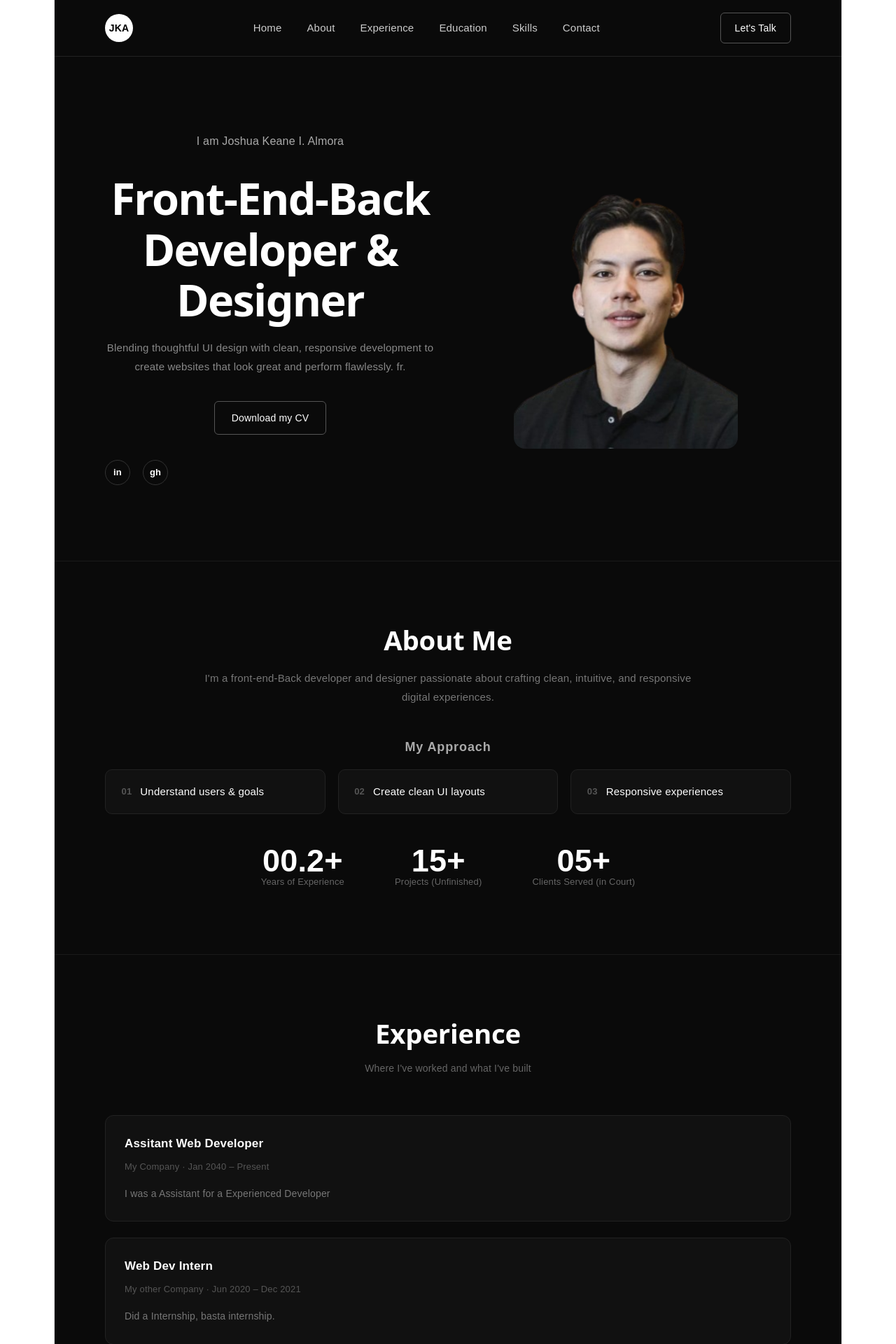
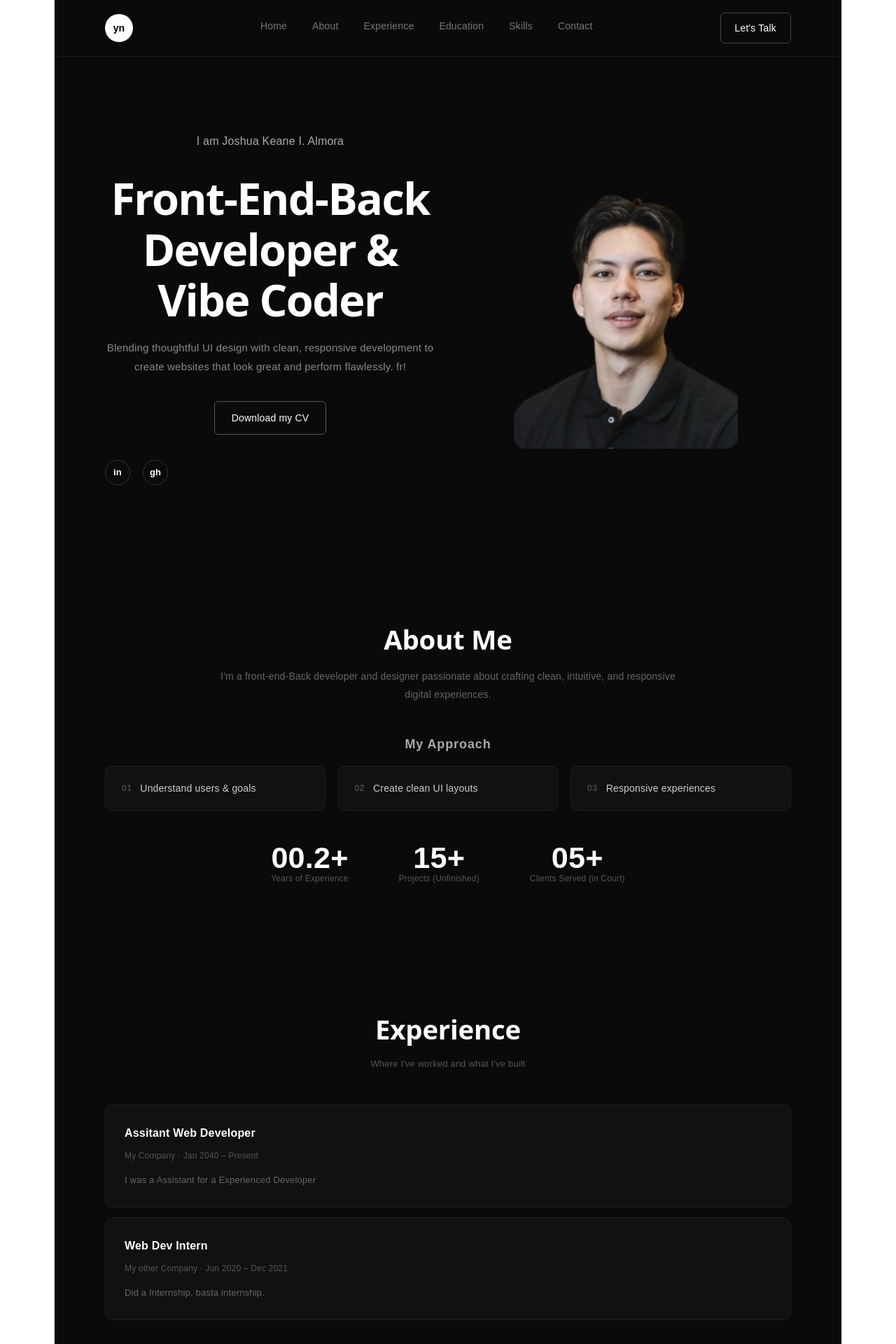
Before and after one commit to Qpal-max/cc14, a React (Vite) app: page / in a window 1280 px wide. Shown: the top 1920 px of the page at 70% size. Built offline with nearby package versions, Linux system fonts and the light colour scheme.

Commit message:
updated newnew

```diff
--- a/src/App.jsx
+++ b/src/App.jsx
@@ -1,5 +1,6 @@
 import React from 'react';
 import './index.css';  // Make sure this imports the Tailwind styles
+
 
 import Navbar from "./components/Navbar";
 import Hero from "./components/Hero";
--- a/src/Data.js
+++ b/src/Data.js
@@ -1,7 +1,7 @@
 const DATA = {
   name: "Joshua Keane I. Almora",
-  role: "Front-End-Back Developer & Designer",
-  tagline: "Blending thoughtful UI design with clean, responsive development to create websites that look great and perform flawlessly. fr.",
+  role: "Front-End-Back Developer & Vibe Coder",
+  tagline: "Blending thoughtful UI design with clean, responsive development to create websites that look great and perform flawlessly. fr!",
   linkedin: "https://linkedin.com",
   github: "https://github.com",
   cvLink: "/cv.pdf",
--- a/src/components/AboutMe.jsx
+++ b/src/components/AboutMe.jsx
@@ -2,25 +2,23 @@ import DATA from "../Data";
 
 export default function AboutMe() {
   return (
-    <section id="about" style={styles.section}>
-      <h2 style={styles.title}>About Me</h2>
-      <p style={styles.about}>{DATA.about}</p>
-
-      <p style={styles.approachLabel}>My Approach</p>
-      <div style={styles.approachGrid}>
+    <section style={s.section}>
+      <h2 style={s.title}>About Me</h2>
+      <p style={s.about}>{DATA.about}</p>
+      <p style={s.approachLabel}>My Approach</p>
+      <div style={s.grid}>
         {DATA.approach.map((a, i) => (
-          <div key={a} style={styles.approachCard}>
-            <span style={styles.num}>0{i + 1}</span>
-            <span style={{ color: "#fff", fontSize: 15 }}>{a}</span>
+          <div key={a} style={s.card}>
+            <span style={s.num}>0{i + 1}</span>
+            <span style={{ color: "#ccc", fontSize: 14 }}>{a}</span>
           </div>
         ))}
       </div>
-
-      <div style={styles.statsRow}>
-        {DATA.stats.map((s) => (
-          <div key={s.label} style={styles.statItem}>
-            <span style={styles.statValue}>{s.value}</span>
-            <span style={styles.statLabel}>{s.label}</span>
+      <div style={s.stats}>
+        {DATA.stats.map((st) => (
+          <div key={st.label} style={{ textAlign: "center" }}>
+            <div style={s.statVal}>{st.value}</div>
+            <div style={s.statLbl}>{st.label}</div>
           </div>
         ))}
       </div>
@@ -28,22 +26,15 @@ export default function AboutMe() {
   );
 }
 
-const styles = {
-  section: { padding: "5rem 4rem", borderTop: "1px solid #1a1a1a", textAlign: "center" },
-  title: { fontSize: "clamp(1.8rem, 3vw, 2.5rem)", fontWeight: 700, color: "#fff", marginBottom: "1rem" },
-  about: { color: "#777", fontSize: 15, lineHeight: 1.8, maxWidth: 700, margin: "0 auto 2.5rem" },
-  approachLabel: { color: "#aaa", fontWeight: 600, marginBottom: "1rem", letterSpacing: "0.05em" },
-  approachGrid: {
-    display: "grid", gridTemplateColumns: "repeat(auto-fit, minmax(200px, 1fr))",
-    gap: "1rem", marginBottom: "3rem", textAlign: "left",
-  },
-  approachCard: {
-    background: "#111", border: "1px solid #222", borderRadius: 10,
-    padding: "1rem 1.25rem", display: "flex", alignItems: "center", gap: 12,
-  },
-  num: { color: "#555", fontSize: 13, fontWeight: 700 },
-  statsRow: { display: "flex", justifyContent: "center", gap: "4rem" },
-  statItem: { display: "flex", flexDirection: "column", alignItems: "center" },
-  statValue: { fontSize: "2.5rem", fontWeight: 700, color: "#fff" },
-  statLabel: { color: "#666", fontSize: 13, marginTop: 4 },
+const s = {
+  section: { padding: "5rem 4rem", textAlign: "center", animation: "fadeIn .4s ease" },
+  title: { fontSize: "clamp(1.8rem,3vw,2.5rem)", fontWeight: 700, color: "#fff", marginBottom: "1rem" },
+  about: { color: "#666", fontSize: 14, lineHeight: 1.8, maxWidth: 680, margin: "0 auto 2.5rem" },
+  approachLabel: { color: "#aaa", fontWeight: 600, marginBottom: "1rem", letterSpacing: ".05em" },
+  grid: { display: "grid", gridTemplateColumns: "repeat(auto-fit,minmax(180px,1fr))", gap: "1rem", marginBottom: "3rem", textAlign: "left" },
+  card: { background: "#111", border: "1px solid #1f1f1f", borderRadius: 10, padding: "1rem 1.25rem", display: "flex", alignItems: "center", gap: 12, transition: "border-color .2s" },
+  num: { color: "#444", fontSize: 13, fontWeight: 700 },
+  stats: { display: "flex", justifyContent: "center", gap: "4rem" },
+  statVal: { fontSize: "2.4rem", fontWeight: 700, color: "#fff" },
+  statLbl: { color: "#555", fontSize: 12, marginTop: 4 },
 };
--- a/src/components/Contact.jsx
+++ b/src/components/Contact.jsx
@@ -1,15 +1,36 @@
+import { useState } from "react";
 import DATA from "../Data";
 
 export default function Contact() {
+  const [copied, setCopied] = useState(null);
+  const [hovered, setHovered] = useState(null);
+
+  const handleCopy = (value, label) => {
+    navigator.clipboard.writeText(value);
+    setCopied(label);
+    setTimeout(() => setCopied(null), 1500);
+  };
+
   return (
-    <section id="contact" style={styles.section}>
-      <h2 style={styles.title}>Contact</h2>
-      <p style={styles.sub}>Let's work together</p>
-      <div style={styles.grid}>
+    <section style={s.section}>
+      <h2 style={s.title}>Contact</h2>
+      <p style={s.sub}>Click any card to copy</p>
+      <div style={s.grid}>
         {DATA.contact.map((c) => (
-          <div key={c.label} style={styles.card}>
-            <p style={styles.label}>{c.label}</p>
-            <p style={styles.value}>{c.value}</p>
+          <div
+            key={c.label}
+            onClick={() => handleCopy(c.value, c.label)}
+            style={{
+              ...s.card,
+              borderColor: hovered === c.label ? "#444" : "#1f1f1f",
+              transform: hovered === c.label ? "translateY(-3px)" : "translateY(0)",
+            }}
+            onMouseEnter={() => setHovered(c.label)}
+            onMouseLeave={() => setHovered(null)}
+          >
+            <p style={s.label}>{c.label}</p>
+            <p style={s.value}>{c.value}</p>
+            {copied === c.label && <p style={s.copied}>Copied!</p>}
           </div>
         ))}
       </div>
@@ -17,12 +38,13 @@ export default function Contact() {
   );
 }
 
-const styles = {
-  section: { padding: "5rem 4rem", borderTop: "1px solid #1a1a1a", textAlign: "center" },
-  title: { fontSize: "clamp(1.8rem, 3vw, 2.5rem)", fontWeight: 700, color: "#fff", marginBottom: "0.75rem" },
-  sub: { color: "#666", fontSize: 14, marginBottom: "3rem" },
-  grid: { display: "grid", gridTemplateColumns: "repeat(auto-fit, minmax(200px, 1fr))", gap: "1rem", textAlign: "left" },
-  card: { background: "#111", border: "1px solid #222", borderRadius: 12, padding: "1.25rem" },
-  label: { color: "#555", fontSize: 11, textTransform: "uppercase", letterSpacing: "0.08em", marginBottom: 6 },
-  value: { color: "#fff", fontSize: 14, fontWeight: 500 },
+const s = {
+  section: { padding: "5rem 4rem", textAlign: "center", animation: "fadeIn .4s ease" },
+  title: { fontSize: "clamp(1.8rem,3vw,2.5rem)", fontWeight: 700, color: "#fff", marginBottom: ".75rem" },
+  sub: { color: "#555", fontSize: 13, marginBottom: "2.5rem" },
+  grid: { display: "grid", gridTemplateColumns: "repeat(auto-fit,minmax(180px,1fr))", gap: ".75rem", textAlign: "left" },
+  card: { background: "#111", border: "1px solid", borderRadius: 10, padding: "1.1rem", cursor: "pointer", transition: "border-color .2s, transform .2s" },
+  label: { color: "#444", fontSize: 11, textTransform: "uppercase", letterSpacing: ".07em", marginBottom: 5 },
+  value: { color: "#ccc", fontSize: 13, fontWeight: 500 },
+  copied: { color: "#4ade80", fontSize: 12, marginTop: 6 },
 };
--- a/src/components/Education.jsx
+++ b/src/components/Education.jsx
@@ -1,30 +1,39 @@
+import { useState } from "react";
 import DATA from "../Data";
 
 export default function Education() {
+  const [hovered, setHovered] = useState(null);
+
   return (
-    <section id="education" style={styles.section}>
-      <h2 style={styles.title}>Education</h2>
-      <p style={styles.sub}>My academic background</p>
-      <div style={styles.list}>
-        {DATA.education.map((e) => (
-          <div key={e.degree} style={styles.card}>
-            <h3 style={styles.cardTitle}>{e.degree}</h3>
-            <p style={styles.meta}>{e.school} · {e.period}</p>
-            <p style={styles.desc}>{e.details}</p>
-          </div>
-        ))}
-      </div>
+    <section style={s.section}>
+      <h2 style={s.title}>Education</h2>
+      <p style={s.sub}>My academic background</p>
+      {DATA.education.map((e, i) => (
+        <div
+          key={e.degree}
+          style={{
+            ...s.card,
+            borderColor: hovered === i ? "#444" : "#1f1f1f",
+            transform: hovered === i ? "translateX(6px)" : "translateX(0)",
+          }}
+          onMouseEnter={() => setHovered(i)}
+          onMouseLeave={() => setHovered(null)}
+        >
+          <h3 style={s.degTitle}>{e.degree}</h3>
+          <p style={s.meta}>{e.school} · {e.period}</p>
+          <p style={s.desc}>{e.details}</p>
+        </div>
+      ))}
     </section>
   );
 }
 
-const styles = {
-  section: { padding: "5rem 4rem", borderTop: "1px solid #1a1a1a", textAlign: "center" },
-  title: { fontSize: "clamp(1.8rem, 3vw, 2.5rem)", fontWeight: 700, color: "#fff", marginBottom: "0.75rem" },
-  sub: { color: "#666", fontSize: 14, marginBottom: "3rem" },
-  list: { display: "flex", flexDirection: "column", gap: "1.25rem", textAlign: "left" },
-  card: { background: "#111", border: "1px solid #222", borderRadius: 12, padding: "1.5rem" },
-  cardTitle: { color: "#fff", fontWeight: 600, fontSize: 17, marginBottom: "0.4rem" },
-  meta: { color: "#555", fontSize: 13, marginBottom: "0.75rem" },
-  desc: { color: "#777", fontSize: 14, lineHeight: 1.7 },
+const s = {
+  section: { padding: "5rem 4rem", textAlign: "center", animation: "fadeIn .4s ease" },
+  title: { fontSize: "clamp(1.8rem,3vw,2.5rem)", fontWeight: 700, color: "#fff", marginBottom: ".75rem" },
+  sub: { color: "#555", fontSize: 13, marginBottom: "2.5rem" },
+  card: { background: "#111", border: "1px solid", borderRadius: 12, padding: "1.5rem", marginBottom: ".75rem", textAlign: "left", cursor: "pointer", transition: "border-color .2s, transform .2s" },
+  degTitle: { color: "#fff", fontWeight: 600, fontSize: 16, marginBottom: ".35rem" },
+  meta: { color: "#555", fontSize: 12, marginBottom: ".6rem" },
+  desc: { color: "#666", fontSize: 13, lineHeight: 1.7 },
 };
--- a/src/components/Experience.jsx
+++ b/src/components/Experience.jsx
@@ -1,30 +1,39 @@
+import { useState } from "react";
 import DATA from "../Data";
 
 export default function Experience() {
+  const [hovered, setHovered] = useState(null);
+
   return (
-    <section id="experience" style={styles.section}>
-      <h2 style={styles.title}>Experience</h2>
-      <p style={styles.sub}>Where I've worked and what I've built</p>
-      <div style={styles.list}>
-        {DATA.experience.map((job) => (
-          <div key={job.title} style={styles.card}>
-            <h3 style={styles.cardTitle}>{job.title}</h3>
-            <p style={styles.meta}>{job.company} · {job.period}</p>
-            <p style={styles.desc}>{job.description}</p>
-          </div>
-        ))}
-      </div>
+    <section style={s.section}>
+      <h2 style={s.title}>Experience</h2>
+      <p style={s.sub}>Where I've worked and what I've built</p>
+      {DATA.experience.map((job, i) => (
+        <div
+          key={job.title}
+          style={{
+            ...s.card,
+            borderColor: hovered === i ? "#444" : "#1f1f1f",
+            transform: hovered === i ? "translateX(6px)" : "translateX(0)",
+          }}
+          onMouseEnter={() => setHovered(i)}
+          onMouseLeave={() => setHovered(null)}
+        >
+          <h3 style={s.jobTitle}>{job.title}</h3>
+          <p style={s.meta}>{job.company} · {job.period}</p>
+          <p style={s.desc}>{job.description}</p>
+        </div>
+      ))}
     </section>
   );
 }
 
-const styles = {
-  section: { padding: "5rem 4rem", borderTop: "1px solid #1a1a1a", textAlign: "center" },
-  title: { fontSize: "clamp(1.8rem, 3vw, 2.5rem)", fontWeight: 700, color: "#fff", marginBottom: "0.75rem" },
-  sub: { color: "#666", fontSize: 14, marginBottom: "3rem" },
-  list: { display: "flex", flexDirection: "column", gap: "1.25rem", textAlign: "left" },
-  card: { background: "#111", border: "1px solid #222", borderRadius: 12, padding: "1.5rem" },
-  cardTitle: { color: "#fff", fontWeight: 600, fontSize: 17, marginBottom: "0.4rem" },
-  meta: { color: "#555", fontSize: 13, marginBottom: "0.75rem" },
-  desc: { color: "#777", fontSize: 14, lineHeight: 1.7 },
+const s = {
+  section: { padding: "5rem 4rem", textAlign: "center", animation: "fadeIn .4s ease" },
+  title: { fontSize: "clamp(1.8rem,3vw,2.5rem)", fontWeight: 700, color: "#fff", marginBottom: ".75rem" },
+  sub: { color: "#555", fontSize: 13, marginBottom: "2.5rem" },
+  card: { background: "#111", border: "1px solid", borderRadius: 12, padding: "1.5rem", marginBottom: ".75rem", textAlign: "left", cursor: "pointer", transition: "border-color .2s, transform .2s" },
+  jobTitle: { color: "#fff", fontWeight: 600, fontSize: 16, marginBottom: ".35rem" },
+  meta: { color: "#555", fontSize: 12, marginBottom: ".6rem" },
+  desc: { color: "#666", fontSize: 13, lineHeight: 1.7 },
 };
--- a/src/components/Navbar.jsx
+++ b/src/components/Navbar.jsx
@@ -1,25 +1,42 @@
-const navLinks = ["Home", "About", "Experience", "Education", "Skills", "Contact"];
+const navLinks = [
+  { label: "Home",       id: "home" },
+  { label: "About",      id: "about" },
+  { label: "Experience", id: "experience" },
+  { label: "Education",  id: "education" },
+  { label: "Skills",     id: "skills" },
+  { label: "Contact",    id: "contact" },
+];
 
-export default function Navbar() {
+export default function Navbar({ active, setActive }) {
   return (
-    <nav style={styles.nav}>
-      <div style={styles.logo}>JKA</div>
-      <div style={styles.navLinks}>
-        {navLinks.map((link) => (
-          <a key={link} href={`#${link.toLowerCase()}`} style={styles.navLink}>
-            {link}
-          </a>
+    <nav style={s.nav}>
+      <div style={s.logo}>yn</div>
+      <div style={s.links}>
+        {navLinks.map((l) => (
+          <button
+            key={l.id}
+            onClick={() => setActive(l.id)}
+            style={{
+              ...s.link,
+              color: active === l.id ? "#fff" : "#777",
+              borderBottom: active === l.id ? "2px solid #fff" : "2px solid transparent",
+            }}
+          >
+            {l.label}
+          </button>
         ))}
       </div>
-      <a href="Mahal ka ba?" style={styles.talkBtn}>Let's Talk</a>
+      <button style={s.talkBtn} onClick={() => setActive("contact")}>
+        Let's Talk
+      </button>
     </nav>
   );
 }
 
-const styles = {
+const s = {
   nav: {
     display: "flex", alignItems: "center", justifyContent: "space-between",
-    padding: "1rem 4rem", borderBottom: "1px solid #222",
+    padding: "1rem 4rem", borderBottom: "1px solid #1a1a1a",
     position: "sticky", top: 0, background: "#0a0a0a", zIndex: 100,
   },
   logo: {
@@ -27,11 +44,13 @@ const styles = {
     color: "#000", display: "flex", alignItems: "center",
     justifyContent: "center", fontWeight: 700, fontSize: 14,
   },
-  navLinks: { display: "flex", gap: "2rem" },
-  navLink: { color: "#ccc", textDecoration: "none", fontSize: 15 },
+  links: { display: "flex", gap: "2rem" },
+  link: {
+    background: "none", border: "none", cursor: "pointer",
+    fontSize: 14, paddingBottom: 4, transition: "color .2s, border-color .2s",
+  },
   talkBtn: {
-    background: "transparent", border: "1px solid #555",
-    color: "#fff", padding: "8px 20px", borderRadius: 6,
-    textDecoration: "none", fontSize: 14,
+    background: "transparent", border: "1px solid #444", color: "#fff",
+    padding: "8px 20px", borderRadius: 6, fontSize: 14, cursor: "pointer",
   },
 };
--- a/src/components/Skills.jsx
+++ b/src/components/Skills.jsx
@@ -1,17 +1,41 @@
+import { useState } from "react";
 import DATA from "../Data";
 
 export default function Skills() {
+  const [hoveredCard, setHoveredCard] = useState(null);
+  const [hoveredTag, setHoveredTag] = useState(null);
+
   return (
-    <section id="skills" style={styles.section}>
-      <h2 style={styles.title}>Skills</h2>
-      <p style={styles.sub}>Crafting seamless UI/UX and clean code</p>
-      <div style={styles.grid}>
-        {DATA.skillGroups.map((g) => (
-          <div key={g.title} style={styles.card}>
-            <h3 style={styles.cardTitle}>{g.title}</h3>
-            <div style={styles.tagGroup}>
+    <section style={s.section}>
+      <h2 style={s.title}>Skills</h2>
+      <p style={s.sub}>Crafting seamless UI/UX and clean code</p>
+      <div style={s.grid}>
+        {DATA.skillGroups.map((g, i) => (
+          <div
+            key={g.title}
+            style={{
+              ...s.card,
+              borderColor: hoveredCard === i ? "#444" : "#1f1f1f",
+              transform: hoveredCard === i ? "translateY(-4px)" : "translateY(0)",
+            }}
+            onMouseEnter={() => setHoveredCard(i)}
+            onMouseLeave={() => setHoveredCard(null)}
+          >
+            <h3 style={s.cardTitle}>{g.title}</h3>
+            <div style={s.tags}>
               {g.tags.map((t) => (
-                <span key={t} style={styles.tag}>{t}</span>
+                <span
+                  key={t}
+                  style={{
+                    ...s.tag,
+                    background: hoveredTag === t ? "#2a2a2a" : "#1a1a1a",
+                    color: hoveredTag === t ? "#fff" : "#777",
+                  }}
+                  onMouseEnter={() => setHoveredTag(t)}
+                  onMouseLeave={() => setHoveredTag(null)}
+                >
+                  {t}
+                </span>
               ))}
             </div>
           </div>
@@ -21,16 +45,13 @@ export default function Skills() {
   );
 }
 
-const styles = {
-  section: { padding: "5rem 4rem", borderTop: "1px solid #1a1a1a", textAlign: "center" },
-  title: { fontSize: "clamp(1.8rem, 3vw, 2.5rem)", fontWeight: 700, color: "#fff", marginBottom: "0.75rem" },
-  sub: { color: "#666", fontSize: 14, marginBottom: "3rem" },
-  grid: { display: "grid", gridTemplateColumns: "repeat(auto-fit, minmax(220px, 1fr))", gap: "1.25rem", textAlign: "left" },
-  card: { background: "#111", border: "1px solid #222", borderRadius: 12, padding: "1.5rem" },
-  cardTitle: { color: "#fff", fontWeight: 600, fontSize: 17, marginBottom: "1rem" },
-  tagGroup: { display: "flex", flexWrap: "wrap", gap: 8 },
-  tag: {
-    background: "#1a1a1a", border: "1px solid #2a2a2a",
-    color: "#999", fontSize: 12, padding: "5px 12px", borderRadius: 6,
-  },
+const s = {
+  section: { padding: "5rem 4rem", textAlign: "center", animation: "fadeIn .4s ease" },
+  title: { fontSize: "clamp(1.8rem,3vw,2.5rem)", fontWeight: 700, color: "#fff", marginBottom: ".75rem" },
+  sub: { color: "#555", fontSize: 13, marginBottom: "2.5rem" },
+  grid: { display: "grid", gridTemplateColumns: "repeat(auto-fit,minmax(200px,1fr))", gap: "1rem", textAlign: "left" },
+  card: { background: "#111", border: "1px solid", borderRadius: 12, padding: "1.5rem", cursor: "pointer", transition: "border-color .2s, transform .2s" },
+  cardTitle: { color: "#fff", fontWeight: 600, fontSize: 15, marginBottom: "1rem" },
+  tags: { display: "flex", flexWrap: "wrap", gap: 6 },
+  tag: { fontSize: 12, padding: "4px 10px", borderRadius: 5, border: "1px solid #2a2a2a", cursor: "pointer", transition: "background .15s, color .15s" },
 };
--- a/src/index.css
+++ b/src/index.css
@@ -1,4 +1,9 @@
 @import "tailwindcss";
+
+@keyframes fadeIn {
+  from { opacity: 0; transform: translateY(12px); }
+  to   { opacity: 1; transform: translateY(0); }
+}
 
 :root {
   --text: #6b6375;
```
